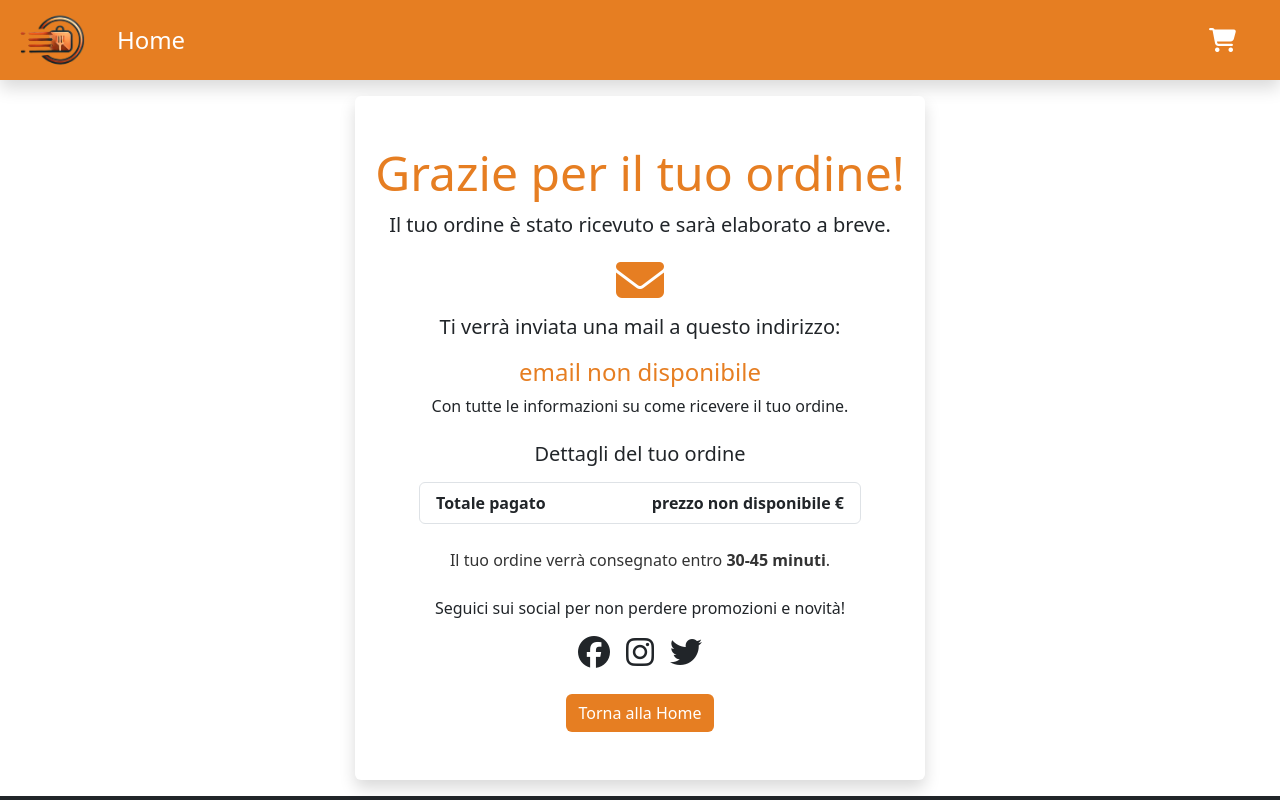
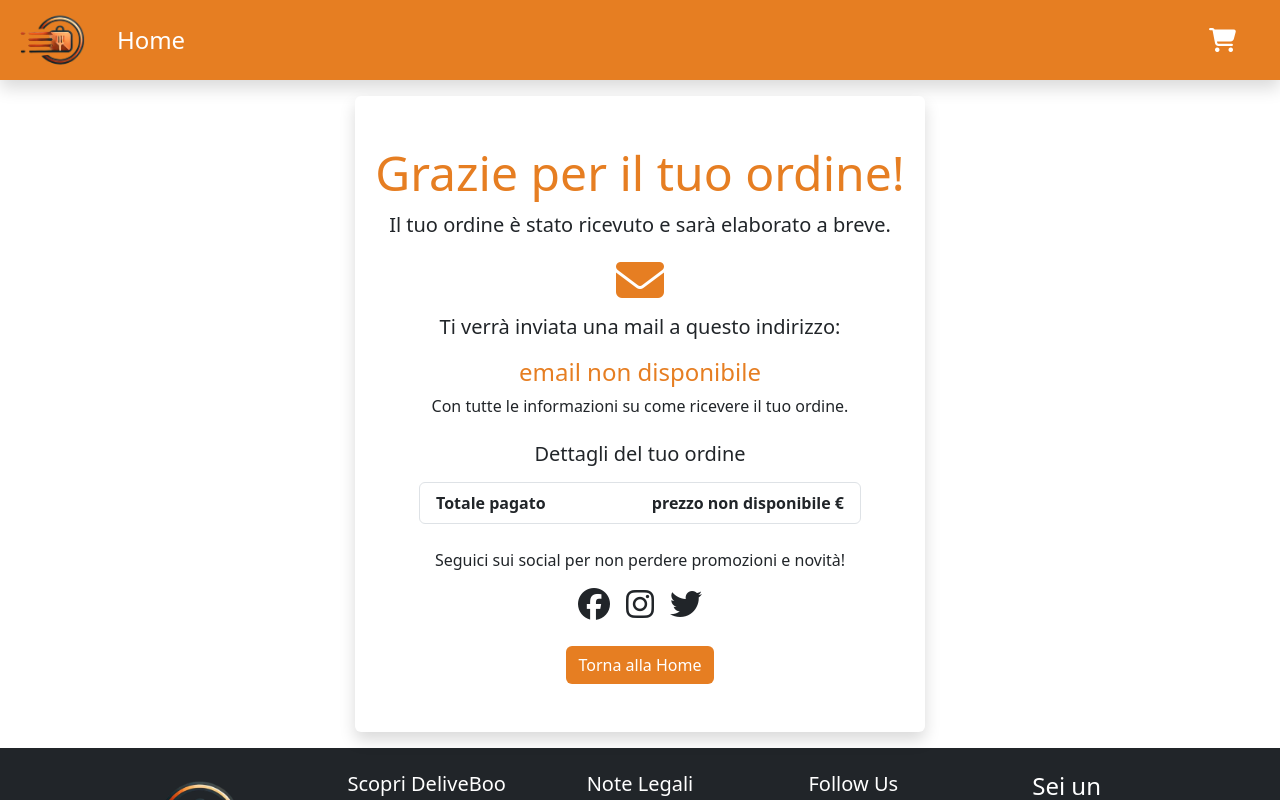
Before and after one commit to GiuseppeDeRosa1992/deliveBoo-front, a Vue app: page /thank-you in a window 1280 px wide. Shown: the top 800 px of the page. Built offline with nearby package versions, Linux system fonts and the light colour scheme.

Commit message:
fix bug email pattern

```diff
--- a/src/components/PaymentComponent.vue
+++ b/src/components/PaymentComponent.vue
@@ -166,7 +166,8 @@ export default {
     </div>
     <div class="col-12 col-sm-6 my-2 d-flex flex-column">
       <label class="fs-4" for="email_client">Email</label>
-      <input class="rounded input-form-cart" type="email" id="email_client" v-model="email_client" required>
+      <input class="rounded input-form-cart" type="email" id="email_client" v-model="email_client" required
+        pattern="^[^\s@]+@[^\s@]+\.[^\s@]{2,}$" title="Per favore, inserisci un'email valida">
     </div>
     <div class="col-12 col-sm-6 my-2 d-flex flex-column">
       <label class="fs-4" for="number_phone">Telefono</label>
--- a/src/views/AppThankYouPage.vue
+++ b/src/views/AppThankYouPage.vue
@@ -47,7 +47,7 @@ export default {
         </div>
 
         <!-- Tempi di consegna -->
-        <p class="delivery-time mt-4">Il tuo ordine verrà consegnato entro <strong>30-45 minuti</strong>.</p>
+        <!-- <p class="delivery-time mt-4">Il tuo ordine verrà consegnato entro <strong>30-45 minuti</strong>.</p> -->
 
         <!-- Social Media -->
         <div class="social-media mt-4">
@@ -73,7 +73,6 @@ export default {
 </template>
 
 <style scoped>
-
 .text-warning {
   color: #E67E22 !important;
 }
```
Lines whose indentation alone changed are shown as unchanged.
